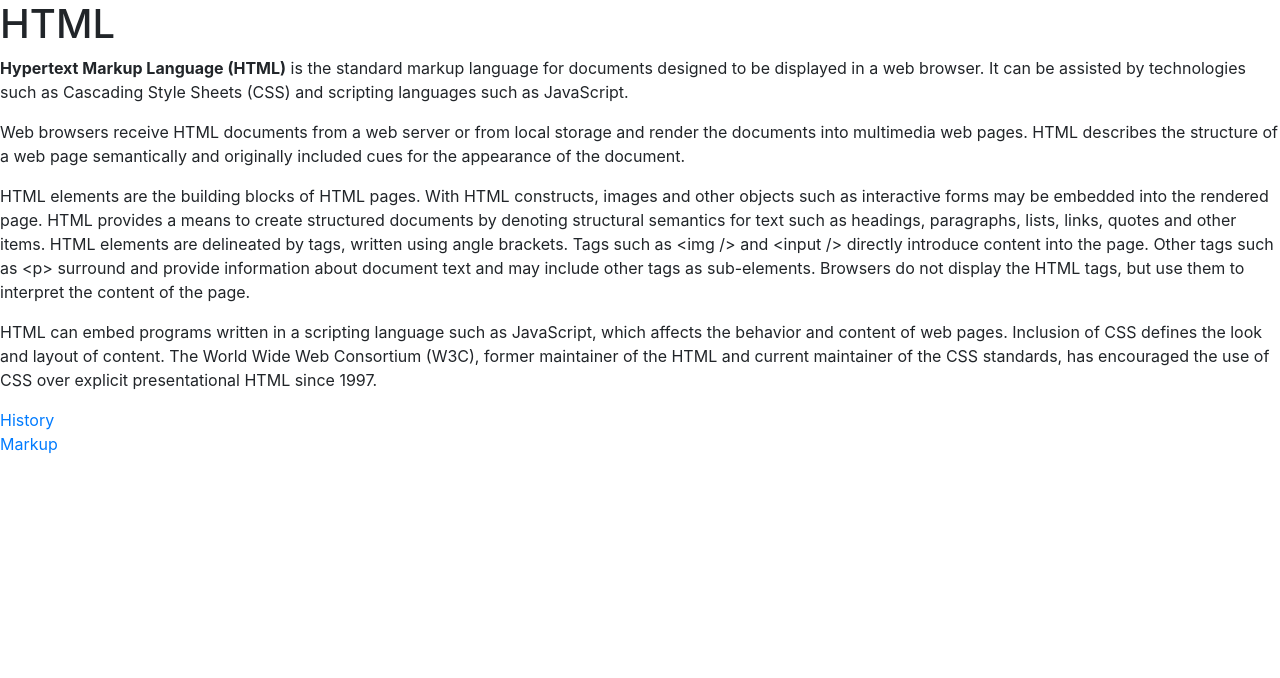
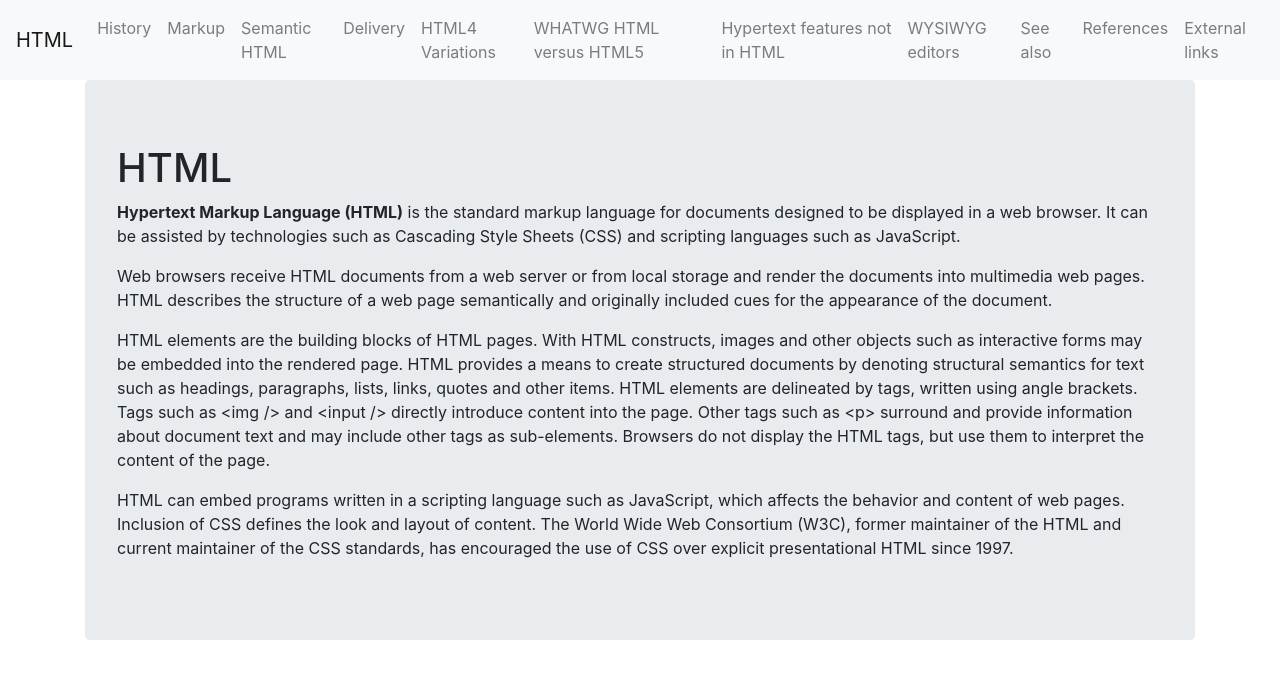
Before and after one commit to lubots/HTML-CSS-Wikipedia-site, a plain HTML site: page index.html in a window 1280 px wide. Drawn offline with nearby package versions, Linux system fonts and the light colour scheme.

Commit message:
updated the home page

```diff
--- a/index.html
+++ b/index.html
@@ -1,19 +1,50 @@
-<!DOCTYPE html>
-<html lang="en" dir="ltr">
+<!doctype html>
+<html lang="en">
   <head>
+    <!-- Required meta tags -->
     <meta charset="utf-8">
-    <title>HTML</title>
+    <meta name="viewport" content="width=device-width, initial-scale=1, shrink-to-fit=no">
+
+    <!-- Bootstrap CSS -->
     <link rel="stylesheet" href="https://stackpath.bootstrapcdn.com/bootstrap/4.3.1/css/bootstrap.min.css" integrity="sha384-ggOyR0iXCbMQv3Xipma34MD+dH/1fQ784/j6cY/iJTQUOhcWr7x9JvoRxT2MZw1T" crossorigin="anonymous">
+
+    <title>Navigation Bar</title>
   </head>
   <body>
+
+    <nav class="navbar navbar-expand-lg navbar-light bg-light">
+      <a class="navbar-brand" href="index.html">HTML</a>
+      <button class="navbar-toggler" type="button" data-toggle="collapse" data-target="#navbarNavAltMarkup" aria-controls="navbarNavAltMarkup" aria-expanded="false" aria-label="Toggle navigation">
+        <span class="navbar-toggler-icon"></span>
+      </button>
+      <div class="collapse navbar-collapse" id="navbarNavAltMarkup">
+        <div class="navbar-nav">
+          <!-- <a class="nav-item nav-link active" href="#">Home <span class="sr-only">(current)</span></a> -->
+          <a class="nav-item nav-link" href="history.html">History</a>
+          <a class="nav-item nav-link" href="markup.html">Markup</a>
+          <a class="nav-item nav-link" href="semanticHTML.html">Semantic HTML</a>
+          <a class="nav-item nav-link" href="delivery.html">Delivery</a>
+          <a class="nav-item nav-link" href="HTML4 Variations.html">HTML4 Variations</a>
+          <a class="nav-item nav-link" href="whatwg.html">WHATWG HTML versus HTML5</a>
+          <a class="nav-item nav-link" href="hypertextFeatures.html">Hypertext features not in HTML</a>
+          <a class="nav-item nav-link" href="wysiwig.html">WYSIWYG editors</a>
+          <a class="nav-item nav-link" href="See_Also.html">See also</a>
+          <a class="nav-item nav-link" href="References.html">References</a>
+          <a class="nav-item nav-link" href="External Links.html">External links</a>
+        </div>
+      </div>
+    </nav>
+    <main role="main" class="container">
+      <div class="jumbotron">
         <h1>HTML</h1>
         <p><strong>Hypertext Markup Language (HTML)</strong> is the standard markup language for documents designed to be displayed in a web browser. It can be assisted by technologies such as Cascading Style Sheets (CSS) and scripting languages such as JavaScript.</p>
         <p>Web browsers receive HTML documents from a web server or from local storage and render the documents into multimedia web pages. HTML describes the structure of a web page semantically and originally included cues for the appearance of the document.</p>
         <p>HTML elements are the building blocks of HTML pages. With HTML constructs, images and other objects such as interactive forms may be embedded into the rendered page. HTML provides a means to create structured documents by denoting structural semantics for text such as headings, paragraphs, lists, links, quotes and other items. HTML elements are delineated by tags, written using angle brackets. Tags such as &lt;img /&gt; and &lt;input /&gt; directly introduce content into the page. Other tags such as &lt;p&gt; surround and provide information about document text and may include other tags as sub-elements. Browsers do not display the HTML tags, but use them to interpret the content of the page.</p>
         <p>HTML can embed programs written in a scripting language such as JavaScript, which affects the behavior and content of web pages. Inclusion of CSS defines the look and layout of content. The World Wide Web Consortium (W3C), former maintainer of the HTML and current maintainer of the CSS standards, has encouraged the use of CSS over explicit presentational HTML since 1997.</p>
-<a href="history.html">History</a>
-<br><a href="markup.html">Markup</a></br>
-
+      </div>
+    </main>
+    <!-- Optional JavaScript -->
+    <!-- jQuery first, then Popper.js, then Bootstrap JS -->
     <script src="https://code.jquery.com/jquery-3.3.1.slim.min.js" integrity="sha384-q8i/X+965DzO0rT7abK41JStQIAqVgRVzpbzo5smXKp4YfRvH+8abtTE1Pi6jizo" crossorigin="anonymous"></script>
     <script src="https://cdnjs.cloudflare.com/ajax/libs/popper.js/1.14.7/umd/popper.min.js" integrity="sha384-UO2eT0CpHqdSJQ6hJty5KVphtPhzWj9WO1clHTMGa3JDZwrnQq4sF86dIHNDz0W1" crossorigin="anonymous"></script>
     <script src="https://stackpath.bootstrapcdn.com/bootstrap/4.3.1/js/bootstrap.min.js" integrity="sha384-JjSmVgyd0p3pXB1rRibZUAYoIIy6OrQ6VrjIEaFf/nJGzIxFDsf4x0xIM+B07jRM" crossorigin="anonymous"></script>
```
Lines whose indentation alone changed are shown as unchanged.
